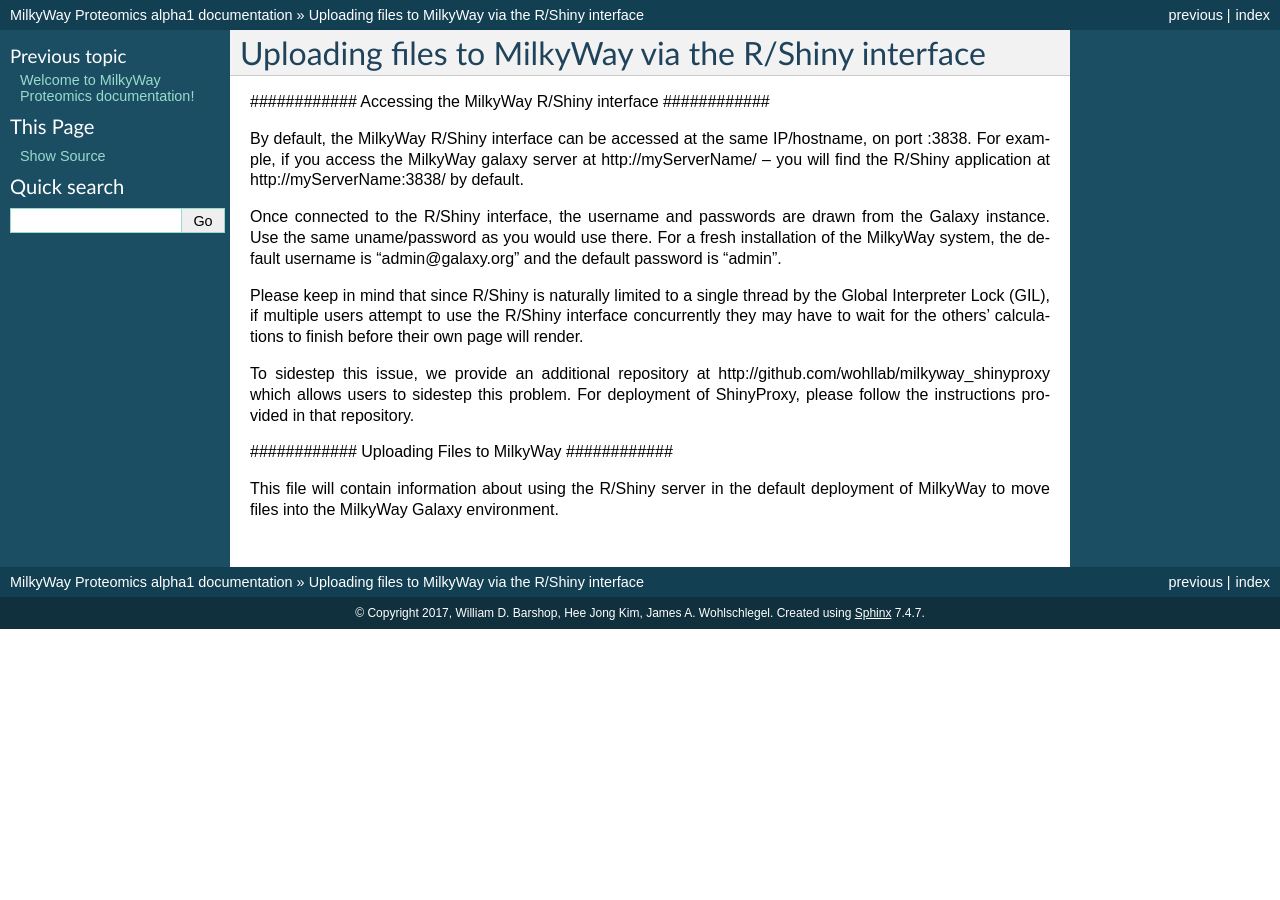
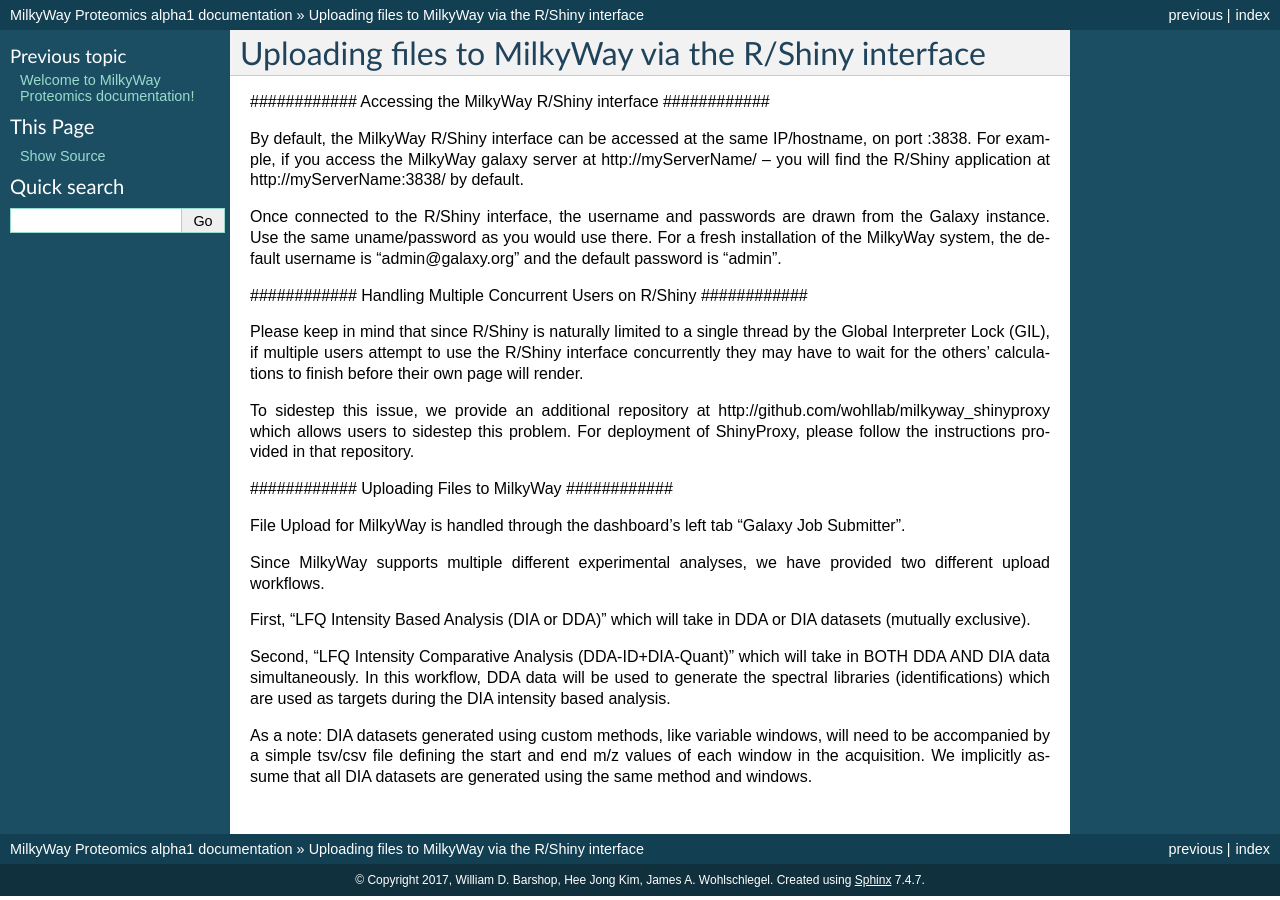
Before and after one commit to williambarshop/milkyway_compose, a Sphinx documentation site: the page built from docs/uploading-files.md, in a window 1280 px wide. Built offline with Sphinx 7.4.7, drawn with Linux system fonts in a browser that asks for light colours.

Commit message:
Some more information!

```diff
--- a/docs/uploading-files.md
+++ b/docs/uploading-files.md
@@ -11,17 +11,28 @@
 Once connected to the R/Shiny interface, the username and passwords are drawn from the Galaxy instance.  Use the same uname/password as you would use there.
 For a fresh installation of the MilkyWay system, the default username is "admin@galaxy.org" and the default password is "admin".
 
+############
+Handling Multiple Concurrent Users on R/Shiny
+############
 
 Please keep in mind that since R/Shiny is naturally limited to a single thread by the Global Interpreter Lock (GIL), if multiple users attempt to use the R/Shiny interface concurrently they may have to wait for the others' calculations to finish before their own page will render.
 
 To sidestep this issue, we provide an additional repository at http://github.com/wohllab/milkyway_shinyproxy which allows users to sidestep this problem.
 For deployment of ShinyProxy, please follow the instructions provided in that repository.
 
-
-
-
 ############
 Uploading Files to MilkyWay
 ############
 
-This file will contain information about using the R/Shiny server in the default deployment of MilkyWay to move files into the MilkyWay Galaxy environment.
+File Upload for MilkyWay is handled through the dashboard's left tab "Galaxy Job Submitter".
+
+
+Since MilkyWay supports multiple different experimental analyses, we have provided two different upload workflows.
+
+First, "LFQ Intensity Based Analysis (DIA or DDA)" which will take in DDA or DIA datasets (mutually exclusive).
+
+Second, "LFQ Intensity Comparative Analysis (DDA-ID+DIA-Quant)" which will take in BOTH DDA AND DIA data simultaneously.  In this workflow, DDA data will be used to generate the spectral libraries (identifications) which are used as targets during the DIA intensity based analysis.
+
+
+As a note: DIA datasets generated using custom methods, like variable windows, will need to be accompanied by a simple tsv/csv file defining the start and end m/z values of each window in the acquisition.
+We implicitly assume that all DIA datasets are generated using the same method and windows.
```
